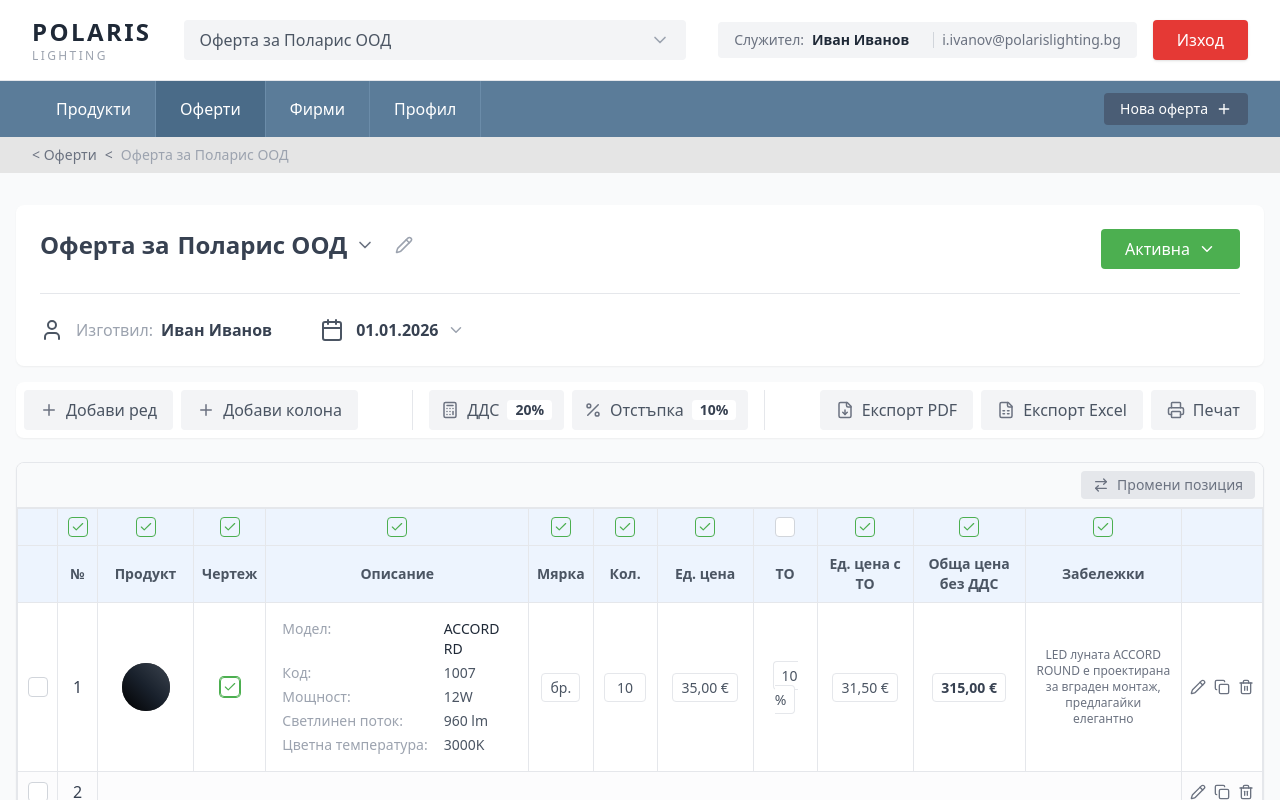
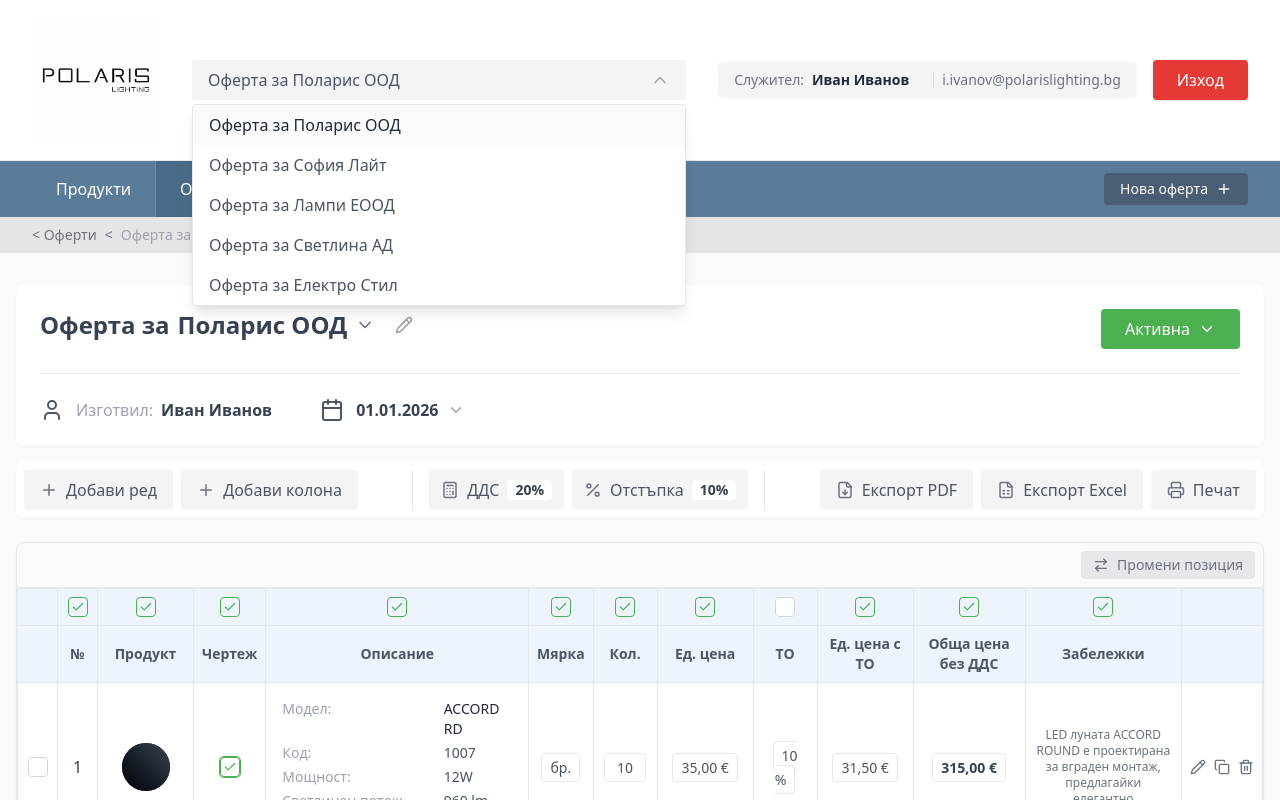
Before and after one commit to EDermendjiev/PolarisDemo, a React (Vite) app: page / in a window 1280 px wide. Both pictures are taken after a click on the button "Оферта за Поларис ООД". Shown: the top 800 px of the page. Built offline with nearby package versions, Linux system fonts and the light colour scheme.

Commit message:
feat: Implement Header component including logo, firm selection dropdown, user information, and a logout button.

```diff
--- a/src/components/Header.tsx
+++ b/src/components/Header.tsx
@@ -1,22 +1,74 @@
+import { useState, useEffect, useRef } from 'react';
 import { ChevronDown } from 'lucide-react';
+import polarisLogo from '../assets/polarisLogo.png';
+
+const FIRMS = [
+    "Оферта за Поларис ООД",
+    "Оферта за София Лайт",
+    "Оферта за Лампи ЕООД",
+    "Оферта за Светлина АД",
+    "Оферта за Електро Стил"
+];
 
 const Header = () => {
+    const [isOpen, setIsOpen] = useState(false);
+    const [selectedFirm, setSelectedFirm] = useState(FIRMS[0]);
+    const dropdownRef = useRef<HTMLDivElement>(null);
+
+    // Close dropdown when clicking outside
+    useEffect(() => {
+        const handleClickOutside = (event: MouseEvent) => {
+            if (dropdownRef.current && !dropdownRef.current.contains(event.target as Node)) {
+                setIsOpen(false);
+            }
+        };
+
+        document.addEventListener('mousedown', handleClickOutside);
+        return () => {
+            document.removeEventListener('mousedown', handleClickOutside);
+        };
+    }, []);
+
+    const handleSelect = (firm: string) => {
+        setSelectedFirm(firm);
+        setIsOpen(false);
+    };
+
     return (
         <header className="bg-white px-8 py-4 flex items-center justify-between border-b border-gray-200">
             {/* Logo */}
             <div className="flex items-center">
-                <div className="text-2xl font-bold tracking-widest text-gray-800">
-                    POLARIS
-                    <span className="block text-xs tracking-[0.2em] text-gray-400 font-normal">LIGHTING</span>
-                </div>
+                <img
+                    src={polarisLogo}
+                    alt="Polaris Lighting"
+                    className="h-32 w-auto object-contain"
+                />
             </div>
 
             {/* Center Dropdown */}
-            <div className="flex-1 max-w-xl mx-8">
-                <button className="w-full flex items-center justify-between bg-gray-100 px-4 py-2 rounded text-gray-600 hover:bg-gray-200 transition-colors">
-                    <span>Оферта за Поларис ООД</span>
-                    <ChevronDown size={20} className="text-gray-400" />
+            <div className="flex-1 max-w-xl mx-8 relative" ref={dropdownRef}>
+                <button
+                    onClick={() => setIsOpen(!isOpen)}
+                    className="w-full flex items-center justify-between bg-gray-100 px-4 py-2 rounded text-gray-600 hover:bg-gray-200 transition-colors"
+                >
+                    <span className="truncate">{selectedFirm}</span>
+                    <ChevronDown size={20} className={`text-gray-400 transition-transform ${isOpen ? 'rotate-180' : ''}`} />
                 </button>
+
+                {isOpen && (
+                    <div className="absolute top-full left-0 w-full mt-1 bg-white border border-gray-200 rounded shadow-lg z-50 max-h-60 overflow-y-auto">
+                        {FIRMS.map((firm) => (
+                            <button
+                                key={firm}
+                                onClick={() => handleSelect(firm)}
+                                className={`w-full text-left px-4 py-2 hover:bg-gray-50 transition-colors ${selectedFirm === firm ? 'bg-gray-50 font-medium text-gray-800' : 'text-gray-600'
+                                    }`}
+                            >
+                                {firm}
+                            </button>
+                        ))}
+                    </div>
+                )}
             </div>
 
             {/* Right Section: User & Logout */}
```
Also changed, not shown: src/assets/polarisLogo.png (added).
